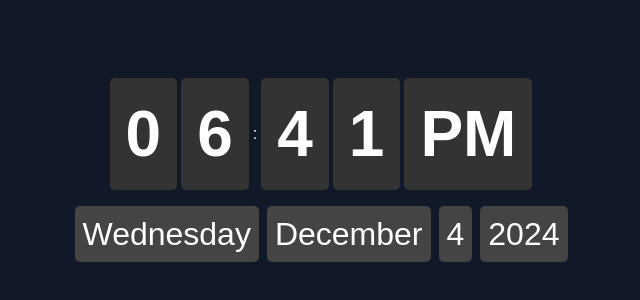
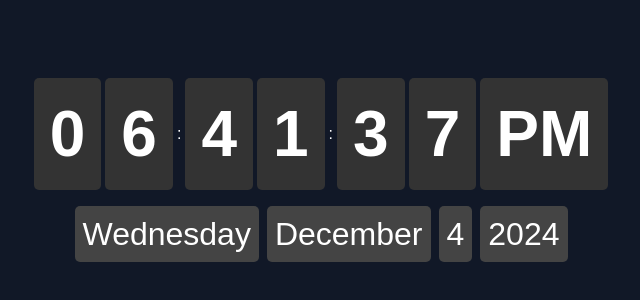
Before and after one commit to Oscar-Ruelas/date-time-tailwind, a website: page public/index.html in a window 1280 px wide. Shown: the part 230-530 px from the top of the page, without its empty margins (319-959 px from the left). Drawn offline with Linux system fonts and the light colour scheme.

Commit message:
made some changes

```diff
--- a/public/index.html
+++ b/public/index.html
@@ -13,7 +13,7 @@
 
     <main class="flex flex-col items-center">
 
-        <!-- Time -->
+       <!-- Time -->
         <time class="time flex items-center space-x-1 mb-4">
             <span class="flip-container">
                 <data class="hours tens flip">0</data>
@@ -28,10 +28,18 @@
             <span class="flip-container">
                 <data class="minutes units flip">0</data>
             </span>
+            <span>:</span>
+            <span class="flip-container">
+                <data class="seconds tens flip">0</data>
+            </span>
+            <span class="flip-container">
+                <data class="seconds units flip">0</data>
+            </span>
             <span class="flip-container ml-2">
                 <data class="amOrPM flip">AM</data>
             </span>
         </time>
+
 
         <!-- Date -->
         <time class="date flex items-center space-x-2">
--- a/public/time.js
+++ b/public/time.js
@@ -2,6 +2,7 @@ const theClockApp = () => {
     const timeNow = new Date();
     let gotHours = timeNow.getHours();
     let gotMinutes = timeNow.getMinutes();
+    let gotSeconds = timeNow.getSeconds();
 
     const gotAmOrPM = gotHours >= 12 ? 'PM' : 'AM';
     gotHours = gotHours % 12 || 12;
@@ -10,11 +11,15 @@ const theClockApp = () => {
     const hoursUnits = gotHours % 10;
     const minutesTens = Math.floor(gotMinutes / 10);
     const minutesUnits = gotMinutes % 10;
+    const secondsTens = Math.floor(gotSeconds / 10);
+    const secondsUnits = gotSeconds % 10;
 
     const hoursTensElem = document.querySelector(".hours.tens");
     const hoursUnitsElem = document.querySelector(".hours.units");
     const minutesTensElem = document.querySelector(".minutes.tens");
     const minutesUnitsElem = document.querySelector(".minutes.units");
+    const secondsTensElem = document.querySelector(".seconds.tens");
+    const secondsUnitsElem = document.querySelector(".seconds.units");
     const amOrPMElem = document.querySelector(".amOrPM");
 
     // Update hours tens place
@@ -45,12 +50,26 @@ const theClockApp = () => {
         setTimeout(() => minutesUnitsElem.classList.remove('animate-flip'), 600);
     }
 
+    // Update seconds tens place
+    if (secondsTensElem.innerText !== `${secondsTens}`) {
+        secondsTensElem.innerText = secondsTens;
+        secondsTensElem.classList.add('animate-flip');
+        setTimeout(() => secondsTensElem.classList.remove('animate-flip'), 600);
+    }
+
+    // Update seconds units place
+    if (secondsUnitsElem.innerText !== `${secondsUnits}`) {
+        secondsUnitsElem.innerText = secondsUnits;
+        secondsUnitsElem.classList.add('animate-flip');
+        setTimeout(() => secondsUnitsElem.classList.remove('animate-flip'), 600);
+    }
+
     // Update AM or PM
     if (amOrPMElem.innerText !== gotAmOrPM) {
         amOrPMElem.innerText = gotAmOrPM;
         amOrPMElem.classList.add('animate-flip');
         setTimeout(() => amOrPMElem.classList.remove('animate-flip'), 600);
     }
-}
+};
 
 setInterval(theClockApp, 1000);
--- a/src/input.css
+++ b/src/input.css
@@ -10,7 +10,6 @@ body {
     font-family: Arial, sans-serif;
 }
 
-/* Flip Clock Styles */
 .flip-container {
     perspective: 1000px;
 }
@@ -26,19 +25,10 @@ body {
     transition: transform 0.6s ease-in-out;
 }
 
-/* Flip Animation */
-@keyframes flip {
-    0% {
-        transform: rotateX(0deg);
-    }
-    100% {
-        transform: rotateX(-180deg);
-    }
-}
-
 .flip.animate-flip {
     animation: flip 0.6s ease-in-out;
 }
+
 
 /* Cube Date Animation */
 .cube-container {
```
Also changed, not shown: public/style.css.
